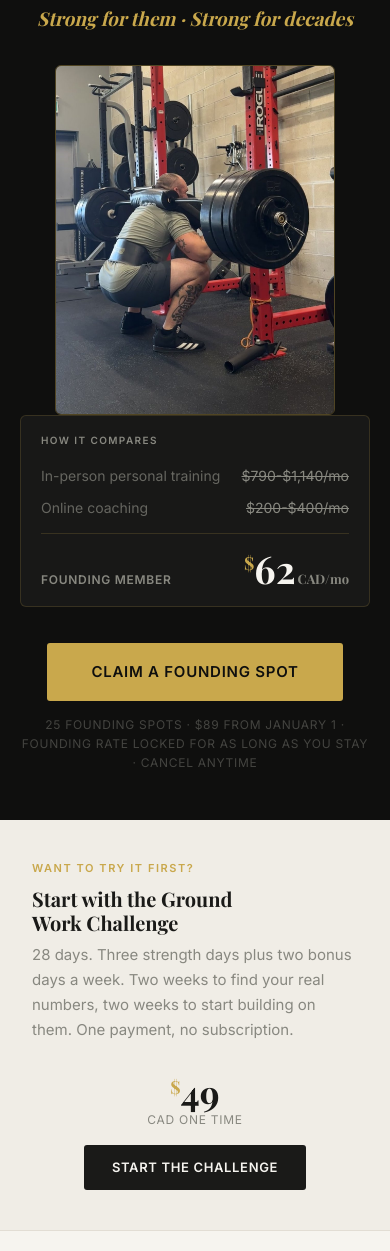
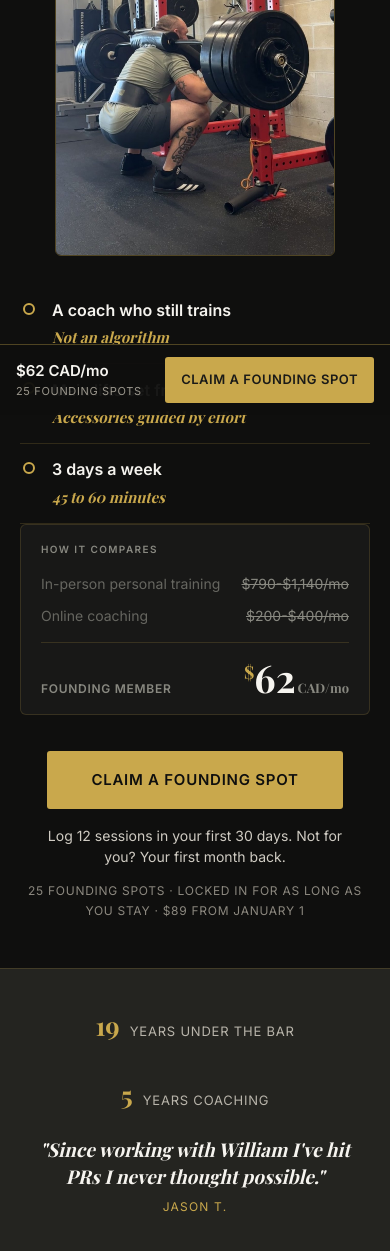
Before and after one commit to coachsangster/The-Playbook, a plain HTML site: page index.html in a window 390 px wide. Shown: the part 429-1680 px from the top of the page. Drawn offline with nearby package versions, Linux system fonts and the light colour scheme; a web font is replaced by a local one.

Commit message:
Landing page: match the Grand Slam ad, proof strip, sticky CTA, same lifts section

```diff
--- a/index.html
+++ b/index.html
@@ -277,6 +277,29 @@ footer a { color: #555550; text-decoration: none; }
 .train-strip{display:grid;grid-template-columns:repeat(3,1fr);gap:10px;max-width:560px;margin:1.75rem auto 0}
 .train-strip img{display:block;width:100%;height:auto;border-radius:4px}
 .train-cap{text-align:center;font-size:13px;color:var(--muted);margin-top:.75rem}
+
+.hero-points{list-style:none;max-width:420px;margin:1.75rem auto 0;text-align:left;position:relative;z-index:1}
+.hero-points li{display:flex;flex-direction:column;padding:.85rem 0 .85rem 2rem;border-bottom:1px solid rgba(201,168,76,.18);position:relative}
+.hero-points li:before{content:"";position:absolute;left:.2rem;top:1.15rem;width:12px;height:12px;border:2px solid var(--gold);border-radius:50%}
+.hero-points b{color:var(--white);font-size:16px;font-weight:600}
+.hero-points span{color:var(--gold);font-family:'Playfair Display',Georgia,serif;font-style:italic;font-size:15px;margin-top:2px}
+.hero-guar{margin:1rem auto 0;max-width:320px;font-size:14px;line-height:1.5;color:#CFCBC2;position:relative;z-index:1}
+.hero .hero-fine{color:#8C887F}
+.proof-strip{background:var(--dark,#242420);text-align:center;padding:2.25rem 1.5rem;border-top:1px solid rgba(201,168,76,.18)}
+.ps-stats{display:flex;justify-content:center;gap:1.75rem;flex-wrap:wrap;color:#B8B4AA;font-size:13px;letter-spacing:.06em;text-transform:uppercase}
+.ps-stats b{color:var(--gold);font-family:'Playfair Display',Georgia,serif;font-size:26px;margin-right:.35rem;letter-spacing:0}
+.ps-quote{color:var(--white);font-family:'Playfair Display',Georgia,serif;font-style:italic;font-size:19px;line-height:1.45;max-width:440px;margin:1.25rem auto .4rem}
+.ps-name{color:var(--gold);font-size:12px;letter-spacing:.1em;text-transform:uppercase}
+.same-lifts{background:var(--white);text-align:center;padding:4rem 1.5rem}
+.same-lifts h2 em{display:block;color:var(--gold);font-style:italic}
+.same-lifts p{max-width:460px;margin:1rem auto 2rem;color:var(--muted);font-size:16px;line-height:1.65}
+.relay-shot{display:block;width:100%;max-width:380px;height:auto;margin:0 auto 2rem;border-radius:18px;border:1px solid #2a2a28}
+.sticky-cta{position:fixed;left:0;right:0;bottom:0;z-index:50;display:flex;align-items:center;justify-content:space-between;gap:1rem;padding:.75rem 1rem calc(.75rem + env(safe-area-inset-bottom));background:rgba(15,15,14,.96);border-top:1px solid rgba(201,168,76,.35)}
+.sticky-cta div{display:flex;flex-direction:column;color:var(--white);font-size:15px}
+.sticky-cta span{color:#9A968C;font-size:11px;letter-spacing:.06em;text-transform:uppercase}
+.sticky-cta a{background:var(--gold);color:var(--off-black,#1A1A18);font-weight:700;font-size:13px;letter-spacing:.04em;text-transform:uppercase;padding:.8rem 1rem;border-radius:3px;text-decoration:none;white-space:nowrap}
+footer{padding-bottom:5rem}
+@media(min-width:900px){.sticky-cta{display:none}}
 </style>
 <!-- Meta Pixel Code -->
 <script>
@@ -332,9 +355,12 @@ document.addEventListener('click', function (e) {
 <section class="hero">
   <div class="tag">Coach Sangster · Online Coaching Program</div>
   <h1><span class="ln">It was never your effort</span><em>It was the plan</em></h1>
-  <p class="hero-sub">Your strongest squat, bench and deadlift in years, on 3 days a week. Programmed by a coach who still trains, not an algorithm.</p>
-  <p class="hero-tagline">Strong for them · Strong for decades</p>
   <figure class="hero-photo"><img src="training_squat.jpg" alt="Coach Sangster squatting in the rack" width="1080" height="1350" fetchpriority="high"></figure>
+  <ul class="hero-points">
+    <li><b>A coach who still trains</b><span>Not an algorithm</span></li>
+    <li><b>Main lifts set from your strength test</b><span>Accessories guided by effort</span></li>
+    <li><b>3 days a week</b><span>45 to 60 minutes</span></li>
+  </ul>
   <div class="value-stack">
     <div class="vs-label">How it compares</div>
     <div class="vs-row">
@@ -352,25 +378,15 @@ document.addEventListener('click', function (e) {
     </div>
   </div>
   <div class="hero-cta"><a href="https://www.relayathletic.com/c/coachsangster/checkout/e10178e9-72b4-46cb-9c00-fc4bfa2768ad" class="btn-cta" id="buy">Claim a Founding Spot</a></div>
-  <p class="hero-fine">25 founding spots · $89 from January 1 · Founding rate locked for as long as you stay · Cancel anytime</p>
+  <p class="hero-guar">Log 12 sessions in your first 30 days. Not for you? Your first month back.</p>
+  <p class="hero-fine">25 founding spots · Locked in for as long as you stay · $89 from January 1</p>
 </section>
 
-<!-- CHALLENGE -->
-<section style="background:#F0EDE6;border-bottom:1px solid var(--border-l);">
-  <div class="wrap" style="padding:2.5rem 2rem;">
-    <div style="display:flex;align-items:center;justify-content:space-between;gap:2rem;flex-wrap:wrap;">
-      <div style="flex:1;min-width:240px;">
-        <span class="eyebrow">Want to try it first?</span>
-        <h2 style="font-size:clamp(20px,3vw,28px);margin-bottom:.5rem;">Start with the Ground Work Challenge</h2>
-        <p style="font-size:15px;color:var(--muted);line-height:1.65;">28 days. Three strength days plus two bonus days a week. Two weeks to find your real numbers, two weeks to start building on them. One payment, no subscription.</p>
-      </div>
-      <div class="challenge-price" style="text-align:center;flex-shrink:0;">
-        <div style="font-family:'Playfair Display',Georgia,serif;font-size:36px;font-weight:700;color:var(--off-black);line-height:1;"><sup style="font-size:18px;color:var(--gold);">$</sup>49</div>
-        <div style="font-size:12px;color:var(--muted);letter-spacing:.06em;text-transform:uppercase;margin-bottom:1rem;">CAD one time</div>
-        <a href="https://www.relayathletic.com/c/coachsangster/checkout/0f014f68-442e-43e3-9ba1-87aee75c808c" style="display:inline-block;background:var(--off-black);color:var(--white);font-size:13px;font-weight:600;letter-spacing:.05em;text-transform:uppercase;padding:12px 28px;border-radius:3px;text-decoration:none;">Start the Challenge</a>
-      </div>
-    </div>
-  </div>
+<!-- PROOF STRIP -->
+<section class="proof-strip">
+  <div class="ps-stats"><span><b>19</b> years under the bar</span><span><b>5</b> years coaching</span></div>
+  <p class="ps-quote">"Since working with William I've hit PRs I never thought possible."</p>
+  <p class="ps-name">Jason T.</p>
 </section>
 
 <!-- PROBLEM -->
@@ -419,6 +435,14 @@ document.addEventListener('click', function (e) {
       </div>
     </div>
   </div>
+</section>
+
+<!-- SAME LIFTS -->
+<section class="same-lifts">
+  <h2><span class="ln">Not new workouts every week</span><em>The same lifts, getting heavier</em></h2>
+  <p>Squat, bench and deadlift, three days a week. Your numbers go up as you earn it, and every block builds on the last.</p>
+  <img class="relay-shot" loading="lazy" src="relay_squat.jpg" onerror="this.remove()" alt="Back squat in the Relay app: last week 234 lb, this week 252 lb, set from a 360 lb 1RM">
+  <a href="https://www.relayathletic.com/c/coachsangster/checkout/e10178e9-72b4-46cb-9c00-fc4bfa2768ad" class="btn-cta">Claim a Founding Spot</a>
 </section>
 
 <!-- COMPARE -->
@@ -530,6 +554,7 @@ document.addEventListener('click', function (e) {
       <div class="stat"><div class="stat-n">3</div><div class="stat-l">Strength days a week</div></div>
     </div>
   </div>
+  <div style="text-align:center;margin-top:2.5rem;"><a href="https://www.relayathletic.com/c/coachsangster/checkout/e10178e9-72b4-46cb-9c00-fc4bfa2768ad" class="btn-cta">Claim a Founding Spot</a></div>
 </section>
 
 <!-- COMMUNITY -->
@@ -554,6 +579,24 @@ document.addEventListener('click', function (e) {
       </div>
     </div>
     <p style="font-size:14px;color:#6a6a64;font-style:italic;line-height:1.6;">The Unit is not a bonus feature. It is part of why the work sticks.</p>
+  </div>
+</section>
+
+<!-- CHALLENGE -->
+<section style="background:#F0EDE6;border-bottom:1px solid var(--border-l);">
+  <div class="wrap" style="padding:2.5rem 2rem;">
+    <div style="display:flex;align-items:center;justify-content:space-between;gap:2rem;flex-wrap:wrap;">
+      <div style="flex:1;min-width:240px;">
+        <span class="eyebrow">Not ready for monthly?</span>
+        <h2 style="font-size:clamp(20px,3vw,28px);margin-bottom:.5rem;">Start with the 28-day Ground Work Challenge</h2>
+        <p style="font-size:15px;color:var(--muted);line-height:1.65;">28 days. Three strength days plus two bonus days a week. Two weeks to find your real numbers, two weeks to start building on them. One payment, no subscription.</p>
+      </div>
+      <div class="challenge-price" style="text-align:center;flex-shrink:0;">
+        <div style="font-family:'Playfair Display',Georgia,serif;font-size:36px;font-weight:700;color:var(--off-black);line-height:1;"><sup style="font-size:18px;color:var(--gold);">$</sup>49</div>
+        <div style="font-size:12px;color:var(--muted);letter-spacing:.06em;text-transform:uppercase;margin-bottom:1rem;">CAD one time</div>
+        <a href="https://www.relayathletic.com/c/coachsangster/checkout/0f014f68-442e-43e3-9ba1-87aee75c808c" style="display:inline-block;background:var(--off-black);color:var(--white);font-size:13px;font-weight:600;letter-spacing:.05em;text-transform:uppercase;padding:12px 28px;border-radius:3px;text-decoration:none;">Start the Challenge</a>
+      </div>
+    </div>
   </div>
 </section>
 
@@ -631,7 +674,7 @@ document.addEventListener('click', function (e) {
 
 <!-- CLOSE -->
 <section class="close-section">
-  <h2 class="light"><span class="ln">The effort is already there</span><em>Now give it a plan</em></h2>
+  <h2 class="light"><span class="ln">Stop planning</span><em>Start lifting</em></h2>
   <p>25 founding spots at $62 CAD a month, locked in for as long as you stay. $89 from January 1. Cancel anytime.</p>
   <a href="https://www.relayathletic.com/c/coachsangster/checkout/e10178e9-72b4-46cb-9c00-fc4bfa2768ad" class="btn-cta">Claim a Founding Spot</a>
   <div style="height:0"></div>
@@ -643,6 +686,8 @@ document.addEventListener('click', function (e) {
     <p>Built by a coach with 19 years under the bar and 5 years coaching, who still trains every week. Log 12 sessions in your first 30 days. If it isn't for you, get your first month back. That is the Show Me the Work Guarantee.</p>
   </div>
 </section>
+
+<div class="sticky-cta"><div><b>$62 CAD/mo</b><span>25 founding spots</span></div><a href="https://www.relayathletic.com/c/coachsangster/checkout/e10178e9-72b4-46cb-9c00-fc4bfa2768ad">Claim a Founding Spot</a></div>
 
 <footer>
   <p>2026 Coach Sangster &nbsp;·&nbsp; <a href="mailto:william@coachsangster.com">Contact</a></p>
```
